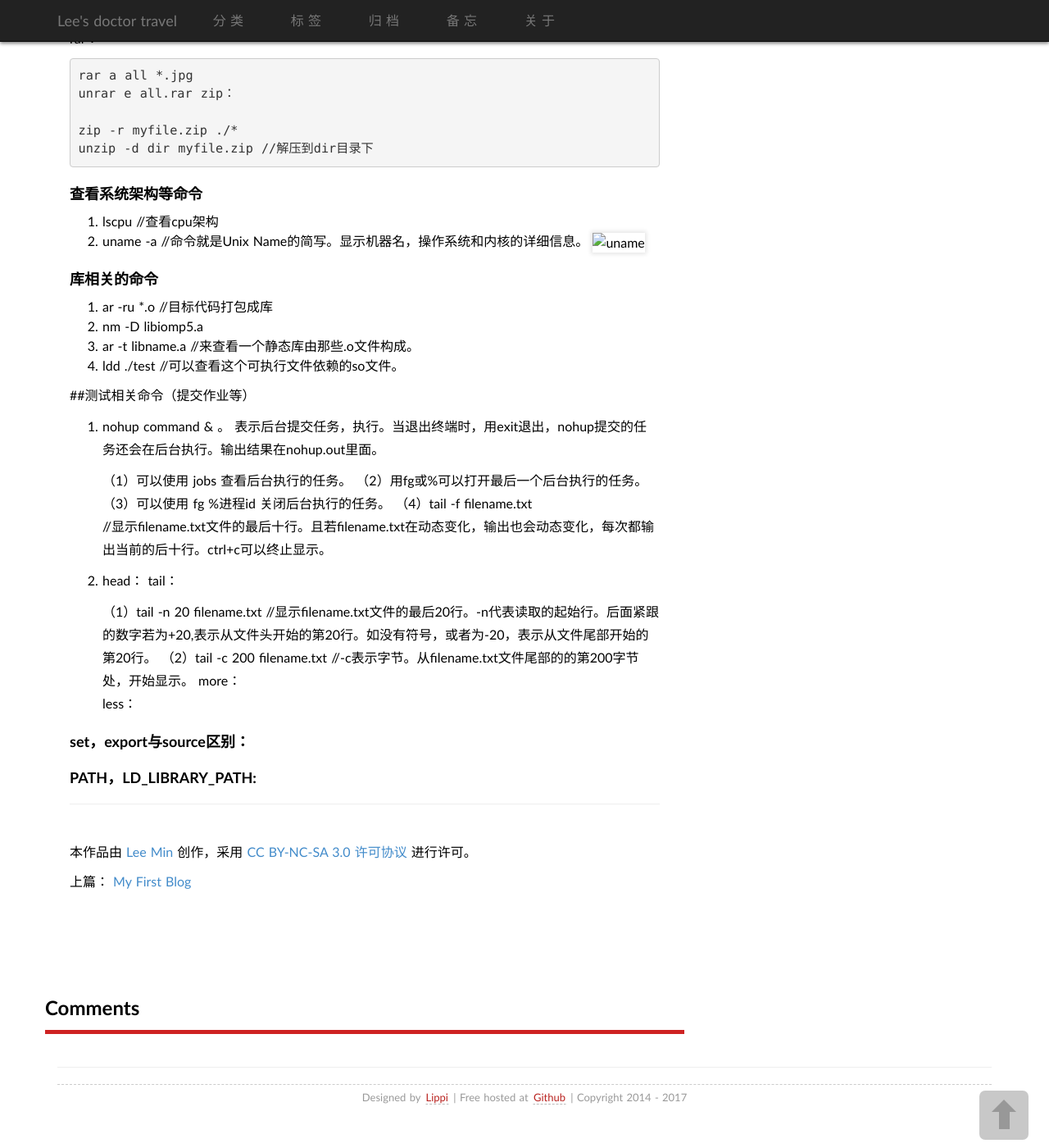
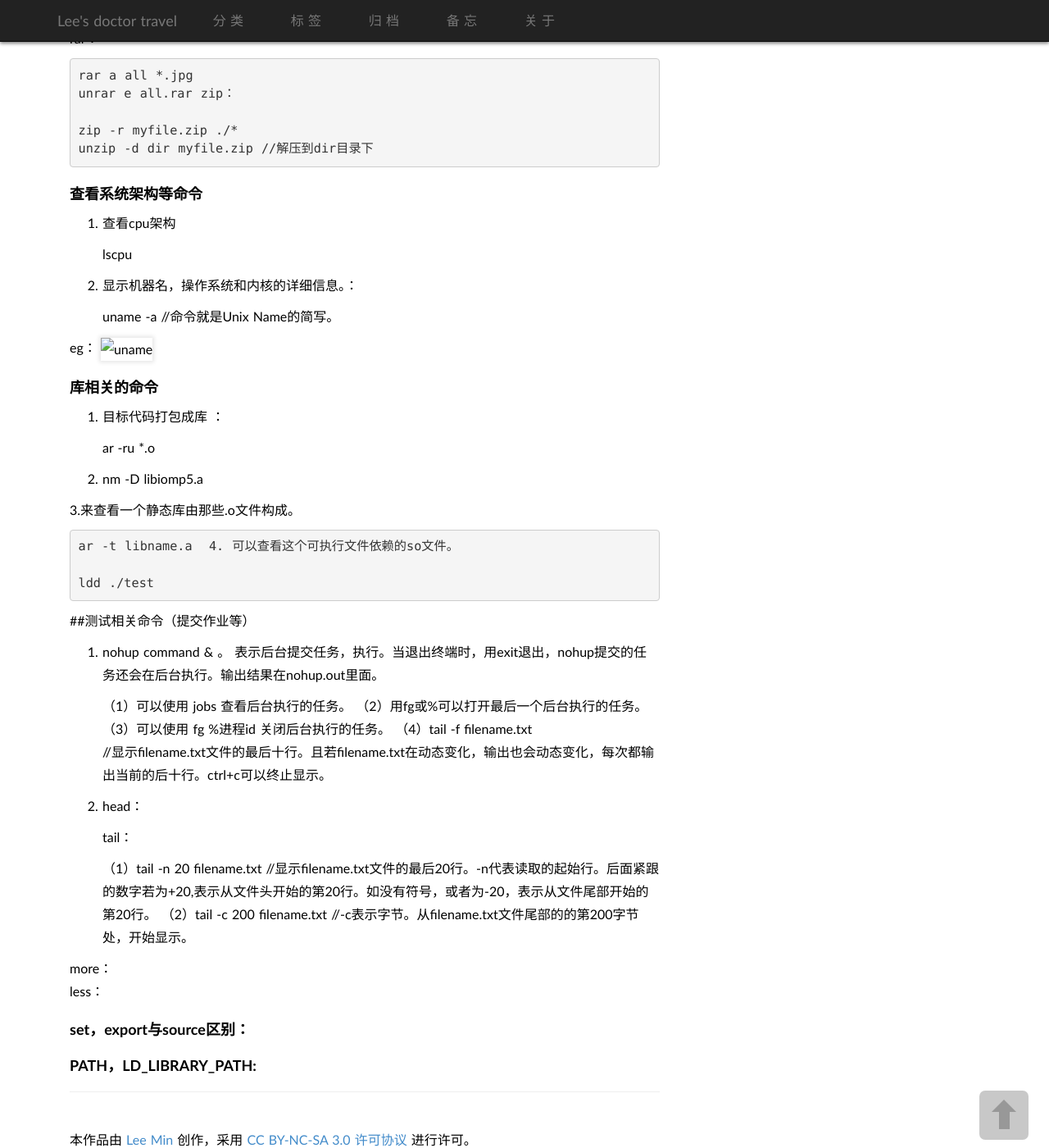
Before and after one commit to limin2015/limin2015.github.io, a Jekyll site: the page built from _posts/2017-3-22-linux-command(common).md, in a window 1280 px wide and 1400 px high, scrolled down 1971 px. Shown: the whole window at 82% size. Built offline with Jekyll 4.4.1, drawn with Linux system fonts in a browser that asks for light colours; some web fonts are replaced; comment, search, counter and statistics services are not loaded.

Commit message:
modify format

```diff
--- a/_posts/2017-3-22-linux-command(common).md
+++ b/_posts/2017-3-22-linux-command(common).md
@@ -99,20 +99,33 @@ zip：
 	unzip -d dir myfile.zip //解压到dir目录下
 
 ### 查看系统架构等命令
-1. lscpu    //查看cpu架构
-2. uname -a  //命令就是Unix Name的简写。显示机器名，操作系统和内核的详细信息。
-![uname](./images/uname.png)
+1. 查看cpu架构
+
+	lscpu
+2. 显示机器名，操作系统和内核的详细信息。：
+
+	uname -a  //命令就是Unix Name的简写。
+
+eg： ![uname](./images/uname.png)
 
 
 ### 库相关的命令
-1. ar -ru *.o //目标代码打包成库
+1. 目标代码打包成库 ：
+
+	ar -ru *.o
 2. nm -D libiomp5.a
-3. ar -t libname.a //来查看一个静态库由那些.o文件构成。
-4. ldd ./test //可以查看这个可执行文件依赖的so文件。
+
+3.来查看一个静态库由那些.o文件构成。
+
+	ar -t libname.a
+4. 可以查看这个可执行文件依赖的so文件。
+
+	ldd ./test
 
 ##测试相关命令（提交作业等）
 1. nohup command & 。
 表示后台提交任务，执行。当退出终端时，用exit退出，nohup提交的任务还会在后台执行。输出结果在nohup.out里面。
+
 
 	（1）可以使用 jobs 查看后台执行的任务。
 	（2）用fg或%可以打开最后一个后台执行的任务。
@@ -121,10 +134,13 @@ zip：
 	//显示filename.txt文件的最后十行。且若filename.txt在动态变化，输出也会动态变化，每次都输出当前的后十行。ctrl+c可以终止显示。
 
 2. head：
+
    tail：
+
 
 	（1）tail -n 20 filename.txt //显示filename.txt文件的最后20行。-n代表读取的起始行。后面紧跟的数字若为+20,表示从文件头开始的第20行。如没有符号，或者为-20，表示从文件尾部开始的第20行。
 	（2）tail -c 200 filename.txt //-c表示字节。从filename.txt文件尾部的的第200字节处，开始显示。
+
 more：
 less：
 
```
